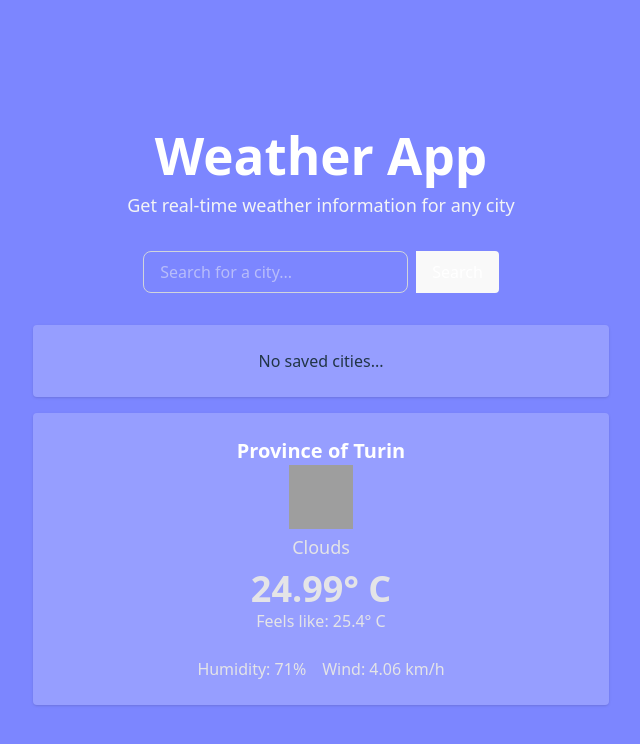
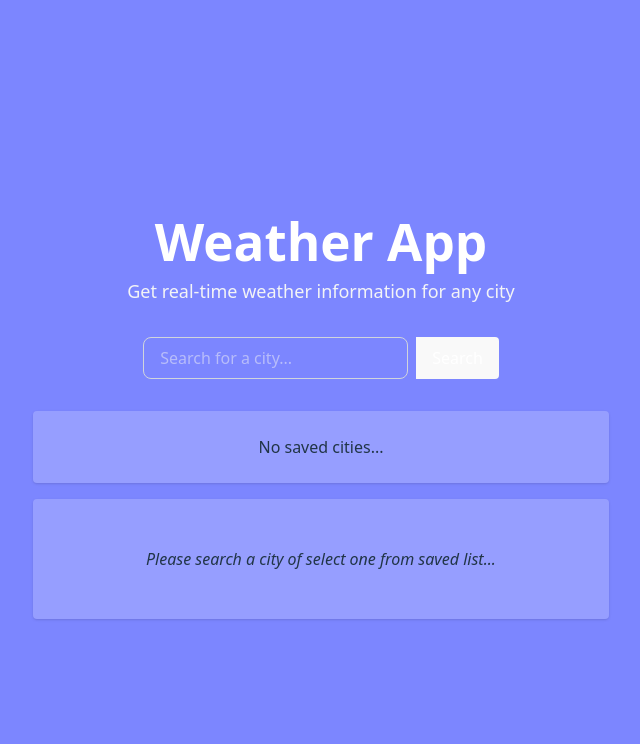
Before and after one commit to artem-tarasenko/weather-app, a React (Vite) app in the folder webapp/: page / in a window 1280 px wide. Shown: the top 744 px of the page, without its empty margins (319-959 px from the left). Built offline with nearby package versions, Linux system fonts and the light colour scheme; grey boxes are pictures that could not be loaded.

Commit message:
feat: connect search results to the weather component
- add city not selected placeholder in weather component
- loosen cityInfo schema

```diff
--- a/webapp/src/App.tsx
+++ b/webapp/src/App.tsx
@@ -1,12 +1,17 @@
 import Search from './components/Search';
-import { currentWeather } from './msw/mockData';
 import { X } from 'lucide-react';
 import { useWeatherStore } from './store';
+import { useState } from 'react';
+import type { ICityInfo } from './schemas';
 
 export default function App() {
+    const [currentCity, setCurrentCity] = useState<null | ICityInfo>(null);
+
     const { addCity, cities } = useWeatherStore();
 
-    const weatherData = currentWeather;
+    function handleSearchResults(cityInfo: ICityInfo) {
+        setCurrentCity(cityInfo);
+    }
 
     return (
         <main className="weather-app min-h-screen flex flex-col items-center justify-center bg-indigo-400 p-4 w-full">
@@ -17,7 +22,7 @@ export default function App() {
                         Get real-time weather information for any city
                     </p>
                 </header>
-                <Search onSelect={addCity} />
+                <Search onSelect={handleSearchResults} />
                 {/* todo move to a separate component */}
                 <section className="weather-main-card flex justify-center flex-col bg-white/20 rounded shadow p-6 w-full text-center mb-4">
                     <ul>
@@ -44,35 +49,43 @@ export default function App() {
                 </section>
                 {/* todo move to a separate component */}
                 <section className="weather-main-card flex justify-center flex-col bg-white/20 rounded shadow p-6 w-full text-center">
+                    {currentCity ? (
+                        <>
                             <div className="weather-location-row flex justify-center">
-                        <h2 className="weather-location text-white text-xl font-semibold">{weatherData.name}</h2>
+                                <h2 className="weather-location text-white text-xl font-semibold">
+                                    {currentCity.weather.name}
+                                </h2>
                             </div>
                             <div className="weather-condition-row flex flex-col items-center mb-2">
                                 <img
-                            src={`https://openweathermap.org/img/wn/${weatherData.weather[0].icon}@2x.png`}
-                            alt={weatherData.weather[0].main}
+                                    src={`https://openweathermap.org/img/wn/${currentCity.weather.weather[0].icon}@2x.png`}
+                                    alt={currentCity.weather.weather[0].main}
                                     className="weather-icon w-16 h-16 mb-1"
                                 />
                                 <p className="weather-condition text-zinc-200 text-lg" aria-label="Condition">
-                            {weatherData.weather[0].main}
+                                    {currentCity.weather.weather[0].main}
                                 </p>
                             </div>
                             <div className="weather-temp-row flex flex-col items-center mb-2">
                                 <p className="weather-temp text-zinc-200 text-4xl font-bold" aria-label="Temperature">
-                            {weatherData.main.temp}&deg; C
+                                    {currentCity.weather.main.temp}&deg; C
                                 </p>
                                 <p className="weather-feelslike text-zinc-200 text-base" aria-label="Feels like">
-                            Feels like: {weatherData.main.feels_like}&deg; C
+                                    Feels like: {currentCity.weather.main.feels_like}&deg; C
                                 </p>
                             </div>
                             <div className="weather-humidity-row flex flex-wrap justify-center mt-4 w-full max-w-[964px] mx-auto gap-4">
                                 <p className="weather-humidity text-zinc-200 text-base" aria-label="Humidity">
-                            Humidity: {weatherData.main.humidity}%
+                                    Humidity: {currentCity.weather.main.humidity}%
                                 </p>
                                 <p className="weather-wind text-zinc-200 text-base" aria-label="Wind">
-                            Wind: {weatherData.wind.speed} km/h
+                                    Wind: {currentCity.weather.wind.speed} km/h
                                 </p>
                             </div>
+                        </>
+                    ) : (
+                        <p className="italic my-6">Please search a city of select one from saved list...</p>
+                    )}
                 </section>
             </div>
         </main>
--- a/webapp/src/schemas/index.ts
+++ b/webapp/src/schemas/index.ts
@@ -93,20 +93,20 @@ export const cityInfoResponseSchema = z
         plus_code_short: z.string().optional(),
         rank: z
             .object({
-                importance: z.number(),
-                popularity: z.number(),
-                confidence: z.number(),
-                confidence_city_level: z.number(),
-                match_type: z.string(),
+                importance: z.number().optional(),
+                popularity: z.number().optional(),
+                confidence: z.number().optional(),
+                confidence_city_level: z.number().optional(),
+                match_type: z.string().optional(),
             })
             .optional(),
         place_id: z.string(),
         bbox: z
             .object({
-                lon1: z.number(),
-                lat1: z.number(),
-                lon2: z.number(),
-                lat2: z.number(),
+                lon1: z.number().optional(),
+                lat1: z.number().optional(),
+                lon2: z.number().optional(),
+                lat2: z.number().optional(),
             })
             .optional(),
     })
```
Lines whose indentation alone changed are shown as unchanged.
